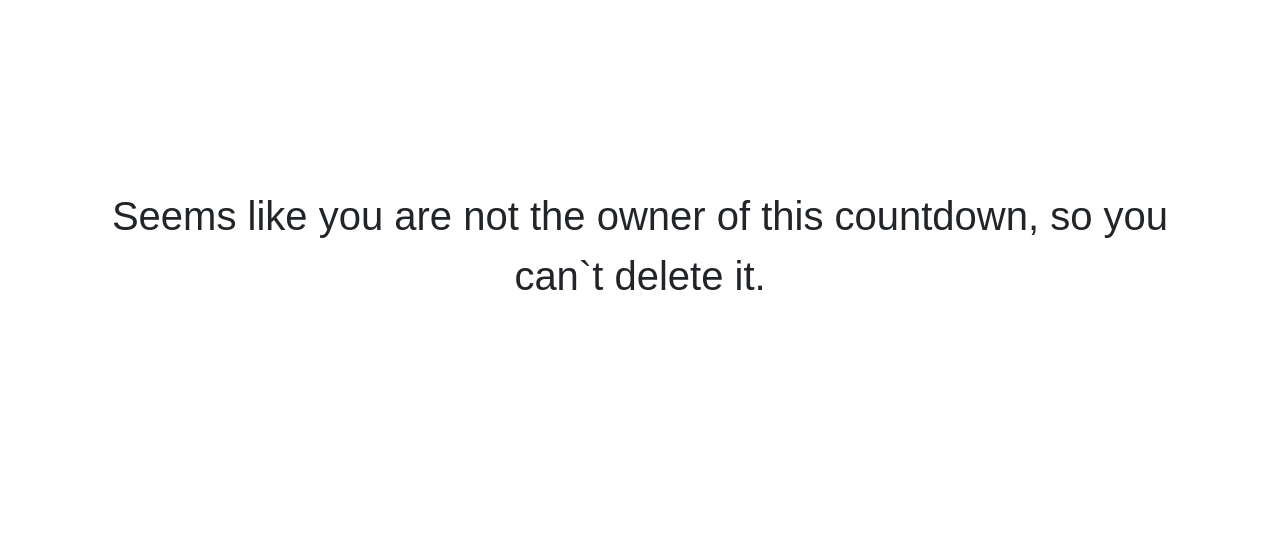
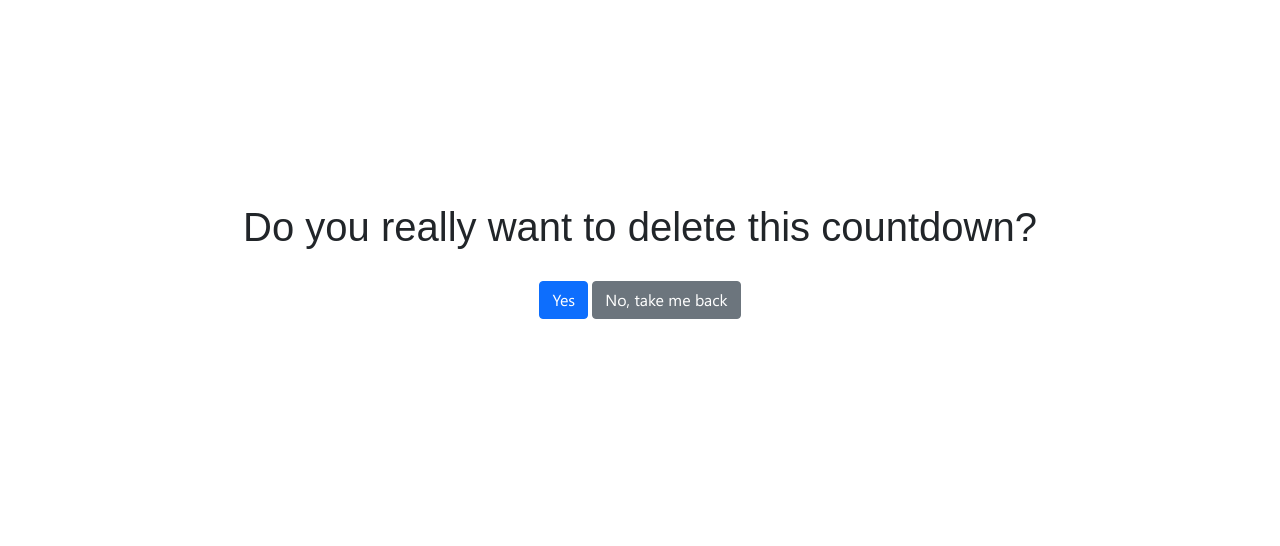
Before and after one commit to kokokojo2/CountDown, a Django app: page /countdown/1/delete in a window 1280 px wide. Shown: the part 165-711 px from the top of the page. Run offline with Django 3.2, Linux system fonts and the light colour scheme; a user stored in the database is signed in; tables that the repository leaves empty hold one stand-in row (values such as "Sample post").

Commit message:
template edited due to change in the view logic

```diff
--- a/templates/countdown/countdown_delete.html
+++ b/templates/countdown/countdown_delete.html
@@ -3,7 +3,6 @@
 {% block main %}
     <div class="container">
         <div class="content-wrap">
-                {% if can_delete%}
             <div class="text-center mb-4">
                 <div class="slogan mb-1 mt-5">Do you really want to delete this countdown?</div>
             </div>
@@ -12,11 +11,6 @@
                 <input class="btn btn-primary" type="submit" value="Yes">
                 <a class="btn btn-secondary" href="{% url "countdown:dashboard" %}">No, take me back</a>
             </form>
-                {% elif not can_delete %}
-                    <div class="text-center mb-4">
-                        <div class="slogan mb-1 mt-5">Seems like you are not the owner of this countdown, so you can`t delete it.</div>
-                    </div>
-                {% endif %}
         </div>
     </div>
 {% endblock %}
```
Lines whose indentation alone changed are shown as unchanged.
